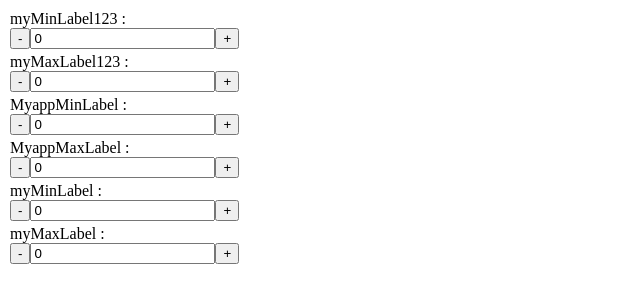
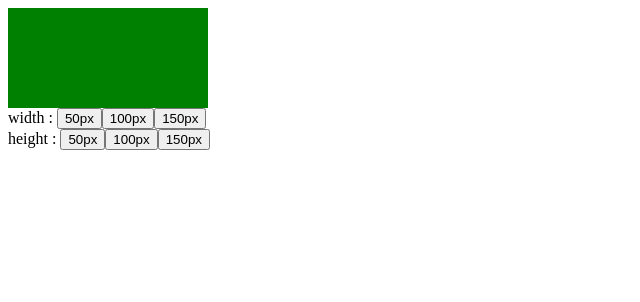
Before and after one commit to doctoey/angular-learn, an Angular app: page / in a window 1280 px wide. Shown: the top 302 px of the page, without its empty margins (0-640 px from the left). Built offline with nearby package versions, Linux system fonts and the light colour scheme.

Commit message:
Add square-flex component and update app.component.html and app.component.ts

```diff
--- a/src/app/app.component.html
+++ b/src/app/app.component.html
@@ -51,13 +51,34 @@ change name to sasa <button (click)="changenametosakura('sasa')"> changename </b
 </div> -->
 
 <!-- property binding ปกติ ใส่ '' ด้านในด้วย -->
-<app-max-min-meter [minLabel]="'myMinLabel123'" [maxLabel]="'myMaxLabel123'"
+<!-- <app-max-min-meter [minLabel]="'myMinLabel123'" [maxLabel]="'myMaxLabel123'"
 (minChange)="doAppMinChange($event)"
 (maxChange)="doAppMaxChange($event)"
-></app-max-min-meter>
+></app-max-min-meter> -->
 
 <!-- ไม่ใส่ '' เลยมอง myMinLabel เป็นตัวแปรตัวแปรนึง  -->
-<app-max-min-meter [minLabel]="appMinLabel" [maxLabel]="appMaxLabel"></app-max-min-meter>
+<!-- <app-max-min-meter [minLabel]="appMinLabel" [maxLabel]="appMaxLabel"></app-max-min-meter> -->
 
 <!-- property binding กำหนดค่าตายตัวรูปแบบ string ให้กับ property -->
-<app-max-min-meter minLabel="myMinLabel" maxLabel="myMaxLabel"></app-max-min-meter>
+<!-- <app-max-min-meter minLabel="myMinLabel" maxLabel="myMaxLabel"></app-max-min-meter> -->
+
+
+<app-square-flex
+[divHeight]="squareHeight"
+[divWidth]="squareWidth"
+></app-square-flex>
+
+<div>
+  <div>
+    width :
+    <button type="button" (click)="squareWidth=50">50px</button>
+    <button type="button" (click)="squareWidth=100">100px</button>
+    <button type="button" (click)="squareWidth=150">150px</button>
+  </div>
+  <div>
+    height :
+    <button type="button" (click)="squareHeight=50">50px</button>
+    <button type="button" (click)="squareHeight=100">100px</button>
+    <button type="button" (click)="squareHeight=150">150px</button>
+  </div>
+</div>
--- a/src/app/app.component.ts
+++ b/src/app/app.component.ts
@@ -55,4 +55,9 @@ export class AppComponent {
     console.log("doAppMaxChange : ", value);
   }
 
+
+
+  squareHeight = 100;
+  squareWidth = 200;
+
 }
--- a/src/app/app.module.ts
+++ b/src/app/app.module.ts
@@ -5,12 +5,14 @@ import { AppRoutingModule } from './app-routing.module';
 import { AppComponent } from './app.component';
 import { ActionBarComponent } from './action-bar/action-bar.component';
 import { MaxMinMeterComponent } from './max-min-meter/max-min-meter.component';
+import { SquareFlexComponent } from './square-flex/square-flex.component';
 
 @NgModule({
   declarations: [
     AppComponent,
     ActionBarComponent,
     MaxMinMeterComponent,
+    SquareFlexComponent,
   ],
   imports: [
     BrowserModule,
--- /dev/null
+++ b/src/app/square-flex/square-flex.component.html
@@ -0,0 +1,6 @@
+<div style="background-color: green;"
+[style.width.px]="divWidth"
+[style.height.px]="divHeight"
+>
+
+</div>
```
Also changed, not shown: src/app/app.component-comment.html (+14 -0 lines), src/app/square-flex/square-flex.component.ts (added, +12 -0 lines), src/app/square-flex/square-flex.component.scss (added), 1 other file (tests, documents, lock files or other folders).
